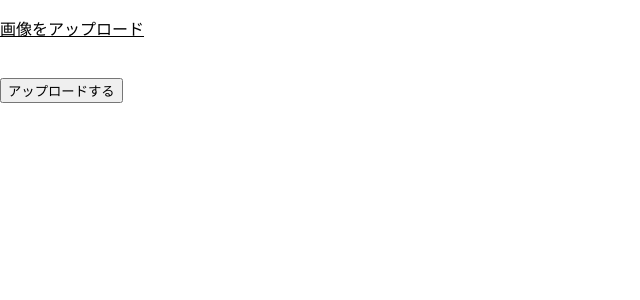
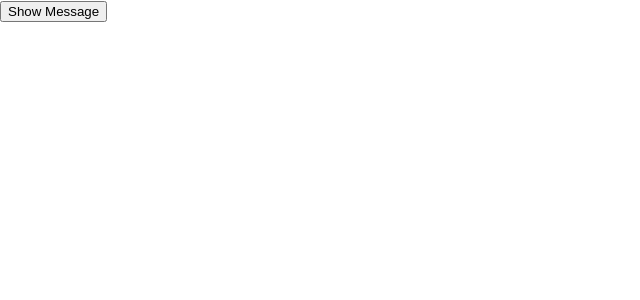
Before and after one commit to rtake/react-ts-sample, a React (Create React App) app: page / in a window 1280 px wide. Shown: the top 300 px of the page, without its empty margins (0-640 px from the left). Built offline with nearby package versions, Linux system fonts and the light colour scheme.

Commit message:
refとImperativeHandleを使用したサンプルを追加

```diff
--- /dev/null
+++ b/src/components/ImperativeHandleSample.tsx
@@ -0,0 +1,31 @@
+import React, { useState, useRef, useImperativeHandle } from "react";
+
+const Child = React.forwardRef((props, ref) => {
+    const [message, setMessage] = useState<string | null>(null)
+
+    useImperativeHandle(ref, () => ({
+        showMessage: () => {
+            const date = new Date()
+            const message = `Hello, it's ${date.toLocaleString()} now`
+            setMessage(message)
+        },
+    }))
+
+    return <div>{message !== null ? <p>{message}</p> : null}</div>
+})
+
+export const Parent = () => {
+    const childRef = useRef<{ showMessage: () => void }>(null)
+    const onClick = () => {
+        if (childRef.current !== null) {
+            childRef.current.showMessage()
+        }
+    }
+
+    return (
+        <div>
+            <button onClick={onClick}>Show Message</button>
+            <Child ref={childRef} />
+        </div>
+    )
+}
--- a/src/index.tsx
+++ b/src/index.tsx
@@ -3,8 +3,9 @@ import ReactDOM from 'react-dom';
 import './index.css';
 import { Clock } from './components/Clock'
 import { ImageUploader } from './components/ImageUploader'
+import { Parent } from './components/ImperativeHandleSample'
 
 ReactDOM.render(
-  <ImageUploader />,
+  <Parent />,
   document.getElementById('root')
 );
```
